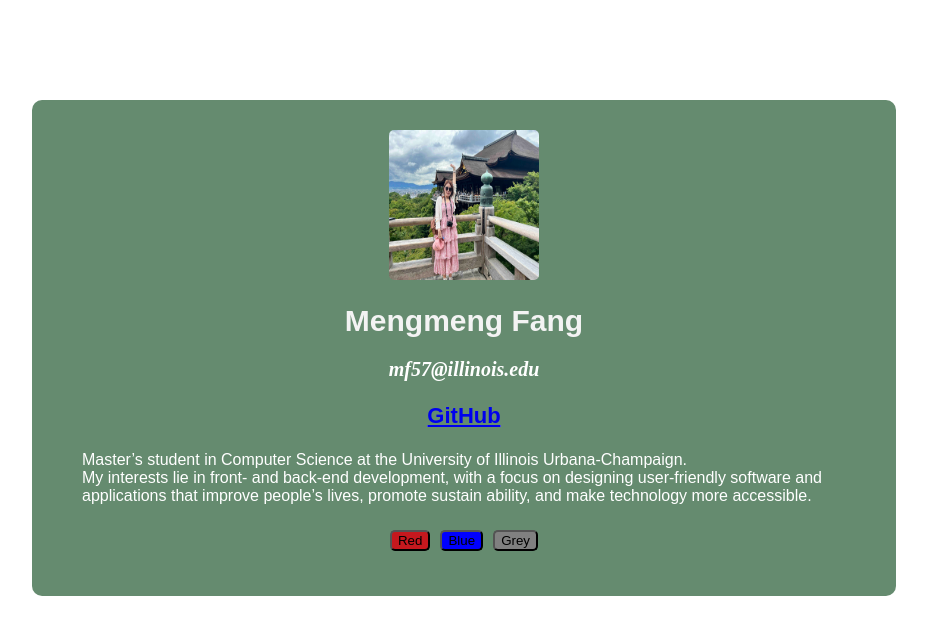
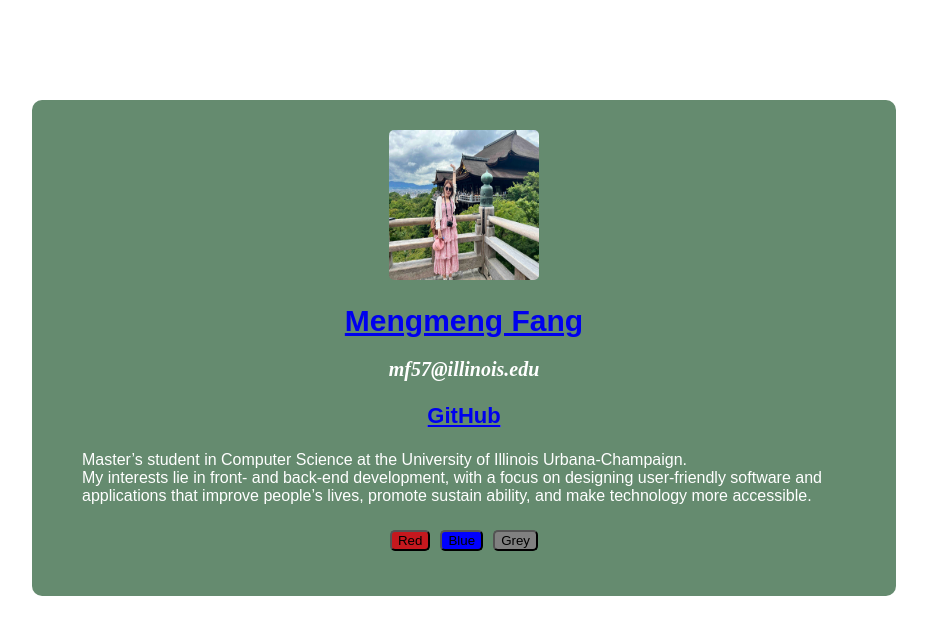
Before and after one commit to eunice-chan/mp2, a plain HTML site: page index.html in a window 1280 px wide. Shown: the whole page, without its empty margins (176-1103 px from the left). Drawn offline with Linux system fonts and the light colour scheme.

Commit message:
Add link

```diff
--- a/index.html
+++ b/index.html
@@ -11,7 +11,7 @@
 <body>
     <div class="card" id="card">
         <img src="img/self1.jpg" alt="Profile photo">
-        <h1>Mengmeng Fang</h1>
+        <h1><a href = "index.html">Mengmeng Fang</a></h1>
         <h2>mf57@illinois.edu</h2>
         <h3><a href="https://github.com/Clare-ctrl">GitHub</a></h3>
         <p>Master’s student in Computer Science at the University of Illinois Urbana-Champaign. </p>
```
